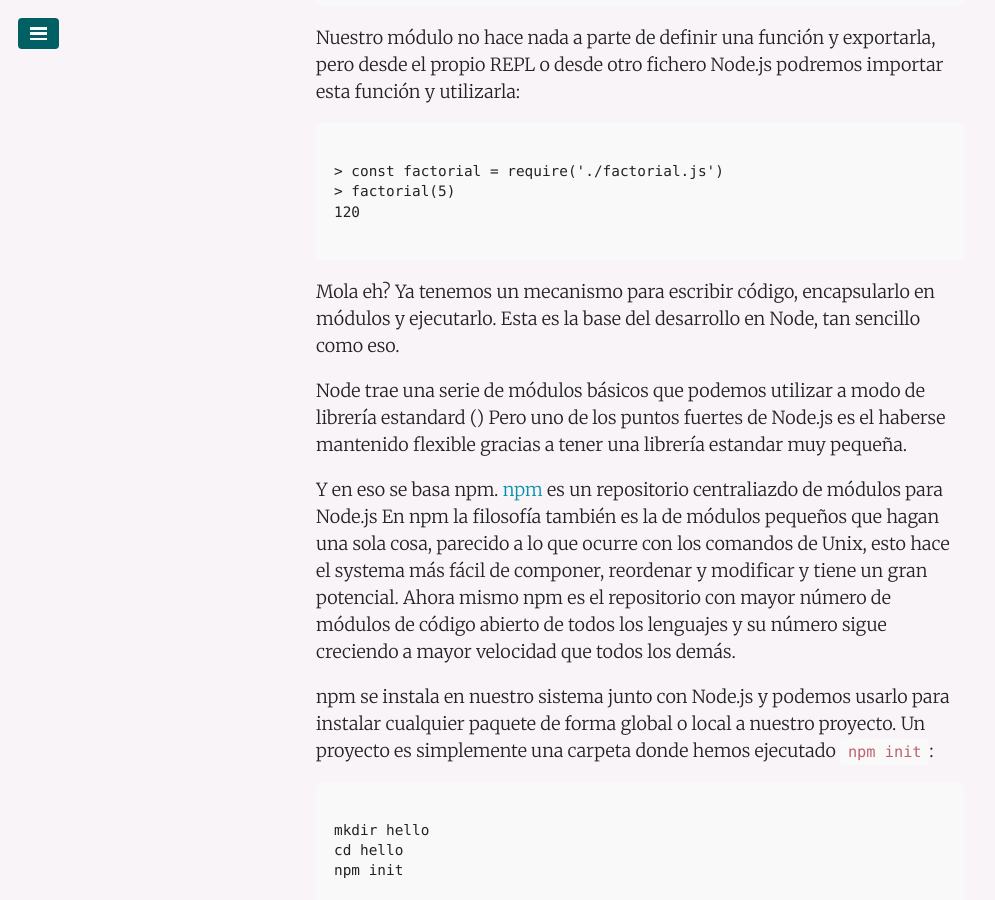
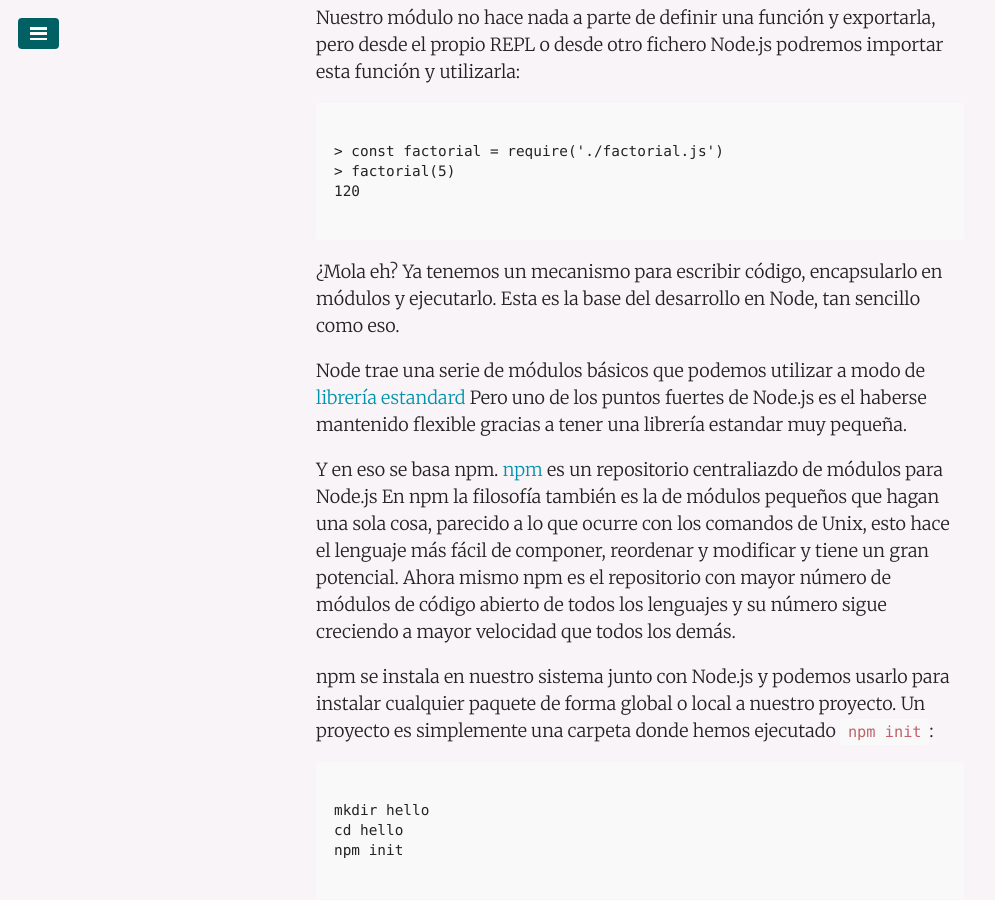
Before and after one commit to juanmirod/juanmirod.github.io, a Jekyll site: the page built from _posts/2017-08-09-introduccion_nodejs.markdown, in a window 1280 px wide and 900 px high, scrolled down 3110 px. Shown: the whole window, without its empty margins (0-995 px from the left). Built offline with Jekyll 4.4.1, drawn with Linux system fonts in a browser that asks for light colours; some of the changed text lies outside the part shown.

Commit message:
fea: nuevo post node, primera versión revisada

````diff
--- a/_posts/2017-08-09-introduccion_nodejs.markdown
+++ b/_posts/2017-08-09-introduccion_nodejs.markdown
@@ -33,9 +32,10 @@
 
 ```
 
-Para ejecutar el intérprete de Node, el REPL simplemente escribimos el comando `node` y el terminal pasará a ser una consola de JavaScript en la que podremos ejecutar nuestro código.
+Para ejecutar el intérprete de Node, el REPL, simplemente escribimos el comando `node` y el terminal pasará a ser una consola de JavaScript en la que podremos ejecutar nuestro código.
 
 El REPL (siglas del inglés Read Eval Print Loop) es una consola que ejecuta cada expresión en JavaScript que le demos y devuelve el resultado de la expresión inmediatamente. Por ejemplo si escrimbimos:
+
 
 ```
 
@@ -125,11 +125,11 @@
 
 ```
 
-Mola eh? Ya tenemos un mecanismo para escribir código, encapsularlo en módulos y ejecutarlo. Esta es la base del desarrollo en Node, tan sencillo como eso.
+¿Mola eh? Ya tenemos un mecanismo para escribir código, encapsularlo en módulos y ejecutarlo. Esta es la base del desarrollo en Node, tan sencillo como eso.
 
-Node trae una serie de módulos básicos que podemos utilizar a modo de librería estandard () Pero uno de los puntos fuertes de Node.js es el haberse mantenido flexible gracias a tener una librería estandar muy pequeña.
+Node trae una serie de módulos básicos que podemos utilizar a modo de [librería estandard](https://nodejs.org/dist/latest-v6.x/docs/api/) Pero uno de los puntos fuertes de Node.js es el haberse mantenido flexible gracias a tener una librería estandar muy pequeña.
 
-Y en eso se basa npm. [npm](https://www.npmjs.com/) es un repositorio centraliazdo de módulos para Node.js En npm la filosofía también es la de módulos pequeños que hagan una sola cosa, parecido a lo que ocurre con los comandos de Unix, esto hace el systema más fácil de componer, reordenar y modificar y tiene un gran potencial. Ahora mismo npm es el repositorio con mayor número de módulos de código abierto de todos los lenguajes y su número sigue creciendo a mayor velocidad que todos los demás.
+Y en eso se basa npm. [npm](https://www.npmjs.com/) es un repositorio centraliazdo de módulos para Node.js En npm la filosofía también es la de módulos pequeños que hagan una sola cosa, parecido a lo que ocurre con los comandos de Unix, esto hace el lenguaje más fácil de componer, reordenar y modificar y tiene un gran potencial. Ahora mismo npm es el repositorio con mayor número de módulos de código abierto de todos los lenguajes y su número sigue creciendo a mayor velocidad que todos los demás.
 
 npm se instala en nuestro sistema junto con Node.js y podemos usarlo para instalar cualquier paquete de forma global o local a nuestro proyecto. Un proyecto es simplemente una carpeta donde hemos ejecutado `npm init`:
 
@@ -154,7 +154,6 @@
 ```
 
 El modificador `--save` indica a npm que queremos que guarde esta dependencia en el fichero del proyecto. Ahora podemos crear nuestro fichero `index.js` con este contenido:
-
 
 ```
 
````
Also changed, not shown: other parts of _posts/2017-08-09-introduccion_nodejs.markdown (+1 -2 lines).
